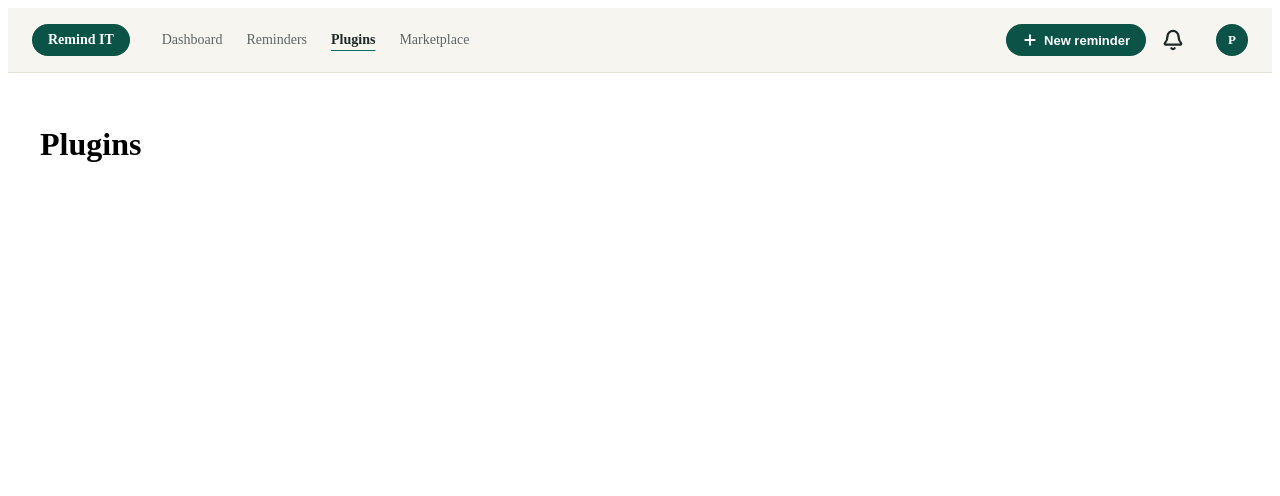
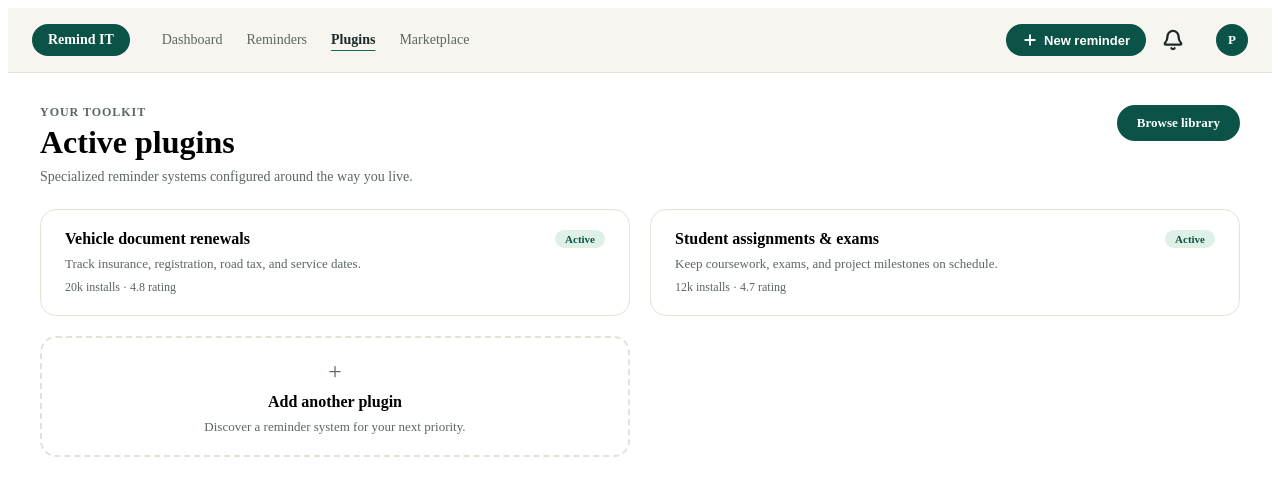
Before and after one commit to Pujithran/Remind-IT, a React (Vite) app: page /plugins in a window 1280 px wide. Shown: the top 496 px of the page. Built offline with nearby package versions, Linux system fonts and the light colour scheme.

Commit message:
Add plugins page with shared plugin data

```diff
--- /dev/null
+++ b/src/data/plugins.js
@@ -0,0 +1,8 @@
+export const plugins = [
+  { id: 1, name: "Vehicle document renewals", description: "Track insurance, registration, road tax, and service dates.", installs: "20k", rating: "4.8", access: "Free", active: true },
+  { id: 2, name: "Student assignments & exams", description: "Keep coursework, exams, and project milestones on schedule.", installs: "12k", rating: "4.7", access: "Free", active: true },
+  { id: 3, name: "Subscription & bill tracker", description: "Consolidate recurring payments and renewal notices.", installs: "31k", rating: "4.9", access: "Free", active: false },
+  { id: 4, name: "Medication & health", description: "Create dependable schedules for medicine and checkups.", installs: "8k", rating: "4.6", access: "Premium", active: false },
+  { id: 5, name: "Appointments", description: "Prepare for personal and professional appointments.", installs: "17k", rating: "4.8", access: "Free", active: false },
+  { id: 6, name: "Smart recurring tasks", description: "Adaptive schedules for the routines that keep life moving.", installs: "9k", rating: "4.9", access: "Premium", active: false },
+];
--- a/src/pages/Dashboard.jsx
+++ b/src/pages/Dashboard.jsx
@@ -1,31 +1,31 @@
-import "./Dashboard.css"
+import { plugins } from "../data/plugins.js";
+import "./Dashboard.css";
 
 export default function Dashboard({ reminders }) {
-
   const active = reminders.filter((item) => item.status !== "completed");
-    const overdueCount = active.filter((item) => item.status === "overdue").length;
-    const upcomingCount = active.filter((item) => item.status === "upcoming").length;
+  const overdueCount = active.filter(
+    (item) => item.status === "overdue",
+  ).length;
+  const upcomingCount = active.filter(
+    (item) => item.status === "upcoming",
+  ).length;
   const todayList = active.slice(0, 4);
-
-    const plugins = [
-        { id: 1, name: "Vehicle document renewals", installs: "20k", rating: "4.8", status: "Active" },
-        { id: 2, name: "Student assignments & exams", installs: "12k", rating: "4.7", status: "Active" },
-        { id: 3, name: "Subscription & bill tracker", installs: "31k", rating: "4.9", status: "Free" },
-        { id: 4, name: "Medication & health", installs: "8k", rating: "4.6", status: "Premium" },
-    ];
 
   const userName = "Pujithran";
 
   const now = new Date();
   const weekday = now.toLocaleDateString("en-GB", { weekday: "long" });
-    const dayMonth = now.toLocaleDateString("en-GB", { day: "numeric", month: "long" });
+  const dayMonth = now.toLocaleDateString("en-GB", {
+    day: "numeric",
+    month: "long",
+  });
   const dateLabel = weekday + " · " + dayMonth;
 
   const hour = now.getHours();
-    const greeting = hour < 12 ? "Good morning" : hour < 18 ? "Good afternoon" : "Good evening";
+  const greeting =
+    hour < 12 ? "Good morning" : hour < 18 ? "Good afternoon" : "Good evening";
 
-    const activeCount = plugins.filter((plugin) => plugin.status === "Active").length;
-
+  const activeCount = plugins.filter((plugin) => plugin.active).length;
   const notifications = [
     { id: 1, text: "Urban Ecology essay due in 4 hours", urgent: true },
     { id: 2, text: "Road tax renews in 6 days", urgent: false },
@@ -33,15 +33,18 @@ export default function Dashboard({ reminders }) {
 
   return (
     <div className="dashboard">
-
       <div className="dashboard__header">
         <div className="dashboard__greeting">
           <div className="dashboard__date">{dateLabel}</div>
-                    <h1>{greeting}, {userName}</h1>
+          <h1>
+            {greeting}, {userName}
+          </h1>
         </div>
 
         <div className="dashboard__stats">
-                <span className="dashboard__stat dashboard__stat--overdue">{overdueCount} overdue</span>
+          <span className="dashboard__stat dashboard__stat--overdue">
+            {overdueCount} overdue
+          </span>
           <span className="dashboard__stat">{upcomingCount} upcoming</span>
           <span className="dashboard__stat">{activeCount} active</span>
         </div>
@@ -50,21 +53,30 @@ export default function Dashboard({ reminders }) {
       <div className="dashboard__body">
         <div className="dashboard__main">
           <div className="hero-card">
-                        <div className="hero-card__label">NEXT UP · VEHICLE DOCUMENT RENEWALS</div>
-                        <h2 className="hero-card__title">Vehicle insurance policy renews</h2>
+            <div className="hero-card__label">
+              NEXT UP · VEHICLE DOCUMENT RENEWALS
+            </div>
+            <h2 className="hero-card__title">
+              Vehicle insurance policy renews
+            </h2>
             <div className="hero-card__days">
               <span className="hero-card__days-number">02</span>
               <span className="hero-card__days-label">days left</span>
             </div>
             <div className="hero-card__progress">
-                            <div className="hero-card__progress-fill" style={{ width: "85%" }}></div>
+              <div
+                className="hero-card__progress-fill"
+                style={{ width: "85%" }}
+              ></div>
             </div>
             <button className="hero-card__button">Open plugin</button>
           </div>
           <div className="today">
             <div className="today__header">
               <h3 className="today__title">Today &amp; overdue</h3>
-                            <a className="today__link" href="#">View all</a>
+              <a className="today__link" href="#">
+                View all
+              </a>
             </div>
 
             {todayList.map((item) => (
@@ -74,7 +86,13 @@ export default function Dashboard({ reminders }) {
                   <div className="today__name">{item.title}</div>
                   <div className="today__meta">{item.meta}</div>
                 </div>
-                                <span className={item.status === "overdue" ? "today__tag today__tag--urgent" : "today__tag"}>
+                <span
+                  className={
+                    item.status === "overdue"
+                      ? "today__tag today__tag--urgent"
+                      : "today__tag"
+                  }
+                >
                   {item.tag}
                 </span>
               </div>
@@ -93,13 +111,14 @@ export default function Dashboard({ reminders }) {
 
             <div className="plugin-card__bottom">
               <div className="plugin-card__stats">
-                                <span className="plugin-card__stat plugin-card__stat--overdue">1 overdue</span>
+                <span className="plugin-card__stat plugin-card__stat--overdue">
+                  1 overdue
+                </span>
                 <span className="plugin-card__stat">2 upcoming</span>
               </div>
               <button className="plugin-card__button">Open plugin</button>
             </div>
           </div>
-
         </div>
         <div className="dashboard__sidebar">
           <div className="premium-card">
@@ -118,18 +137,27 @@ export default function Dashboard({ reminders }) {
           <div className="market">
             <div className="market__header">
               <h3 className="market__title">Plugin marketplace</h3>
-                            <a className="market__link" href="#">Browse all</a>
+              <a className="market__link" href="#">
+                Browse all
+              </a>
             </div>
 
-                        {plugins.map((plugin) => (
+            {plugins.slice(0, 4).map((plugin) => (
               <div className="market__row" key={plugin.id}>
                 <div className="market__icon">{plugin.name[0]}</div>
                 <div className="market__info">
                   <div className="market__name">{plugin.name}</div>
-                                    <div className="market__meta">{plugin.installs} installs · ★ {plugin.rating}</div>
+                  <div className="market__meta">
+                    {plugin.installs} installs · ★ {plugin.rating}
                   </div>
-                                <span className={"market__tag market__tag--" + plugin.status.toLowerCase()}>
-                                    {plugin.status}
+                </div>
+                <span
+                  className={
+                    "market__tag market__tag--" +
+                    (plugin.active ? "active" : plugin.access.toLowerCase())
+                  }
+                >
+                  {plugin.active ? "Active" : plugin.access}
                 </span>
               </div>
             ))}
@@ -139,14 +167,17 @@ export default function Dashboard({ reminders }) {
 
             {notifications.map((note) => (
               <div className="notes__row" key={note.id}>
-                                <span className={note.urgent ? "notes__dot notes__dot--urgent" : "notes__dot"}></span>
+                <span
+                  className={
+                    note.urgent ? "notes__dot notes__dot--urgent" : "notes__dot"
+                  }
+                ></span>
                 <span className="notes__text">{note.text}</span>
               </div>
             ))}
           </div>
         </div>
       </div>
-
     </div>
   );
 }
--- /dev/null
+++ b/src/pages/Plugins.css
@@ -0,0 +1,99 @@
+.plugins__header {
+  display: flex;
+  justify-content: space-between;
+  align-items: flex-start;
+}
+
+.plugins__eyebrow {
+  font-size: 12px;
+  font-weight: 700;
+  letter-spacing: 0.08em;
+  color: var(--rt-muted);
+}
+
+.plugins__title {
+  margin: 4px 0 8px;
+  font-size: 32px;
+  font-weight: 600;
+}
+
+.plugins__subtitle {
+  margin: 0;
+  font-size: 14px;
+  color: var(--rt-muted);
+}
+
+.plugins__browse {
+  padding: 10px 20px;
+  border-radius: 999px;
+  background: var(--rt-green-dark);
+  color: #fff;
+  font-size: 13px;
+  font-weight: 700;
+  text-decoration: none;
+}
+
+.plugins__grid {
+  display: grid;
+  grid-template-columns: repeat(2, 1fr);
+  gap: 20px;
+  margin-top: 24px;
+}
+
+.plugin-tile {
+  display: flex;
+  flex-direction: column;
+  gap: 8px;
+  padding: 20px 24px;
+  background: #fff;
+  border: 1px solid var(--rt-border);
+  border-radius: 16px;
+}
+
+.plugin-tile__top {
+  display: flex;
+  justify-content: space-between;
+  align-items: center;
+}
+
+.plugin-tile__name {
+  margin: 0;
+  font-size: 16px;
+  font-weight: 700;
+}
+
+.plugin-tile__badge {
+  padding: 3px 10px;
+  border-radius: 999px;
+  background: #dff1e6;
+  color: var(--rt-green-dark);
+  font-size: 11px;
+  font-weight: 600;
+}
+
+.plugin-tile__text {
+  margin: 0;
+  font-size: 13px;
+  color: var(--rt-muted);
+}
+
+.plugin-tile__meta {
+  margin-top: auto;
+  font-size: 12px;
+  color: var(--rt-muted);
+}
+
+.plugin-tile--add {
+  align-items: center;
+  justify-content: center;
+  text-align: center;
+  border: 2px dashed var(--rt-border);
+  background: transparent;
+  color: inherit;
+  text-decoration: none;
+}
+
+.plugin-tile__plus {
+  font-size: 24px;
+  color: var(--rt-muted);
+}
--- a/src/pages/Plugins.jsx
+++ b/src/pages/Plugins.jsx
@@ -1,7 +1,45 @@
+import { plugins } from "../data/plugins.js";
+import { Link } from "react-router-dom";
+import "./Plugins.css";
+
 export default function Plugins() {
-    return (
-        <div className="page">
-            <h1>Plugins</h1>
+  const activePlugins = plugins.filter((plugin) => plugin.active);
+  return (
+    <div className="page">
+      <div className="plugins__header">
+        <div>
+          <div className="plugins__eyebrow">YOUR TOOLKIT</div>
+          <h1 className="plugins__title">Active plugins</h1>
+          <p className="plugins__subtitle">
+            Specialized reminder systems configured around the way you live.
+          </p>
         </div>
-    );
+        <Link className="plugins__browse" to="/marketplace">
+          Browse library
+        </Link>
+      </div>
+      <div className="plugins__grid">
+        {activePlugins.map((plugin) => (
+          <div className="plugin-tile" key={plugin.id}>
+            <div className="plugin-tile__top">
+              <h3 className="plugin-tile__name">{plugin.name}</h3>
+              <span className="plugin-tile__badge">Active</span>
+            </div>
+            <p className="plugin-tile__text">{plugin.description}</p>
+            <div className="plugin-tile__meta">
+              {plugin.installs} installs · {plugin.rating} rating
+            </div>
+          </div>
+        ))}
+
+        <Link className="plugin-tile plugin-tile--add" to="/marketplace">
+          <div className="plugin-tile__plus">+</div>
+          <div className="plugin-tile__name">Add another plugin</div>
+          <p className="plugin-tile__text">
+            Discover a reminder system for your next priority.
+          </p>
+        </Link>
+      </div>
+    </div>
+  );
 }
```
Lines whose indentation alone changed are shown as unchanged.
